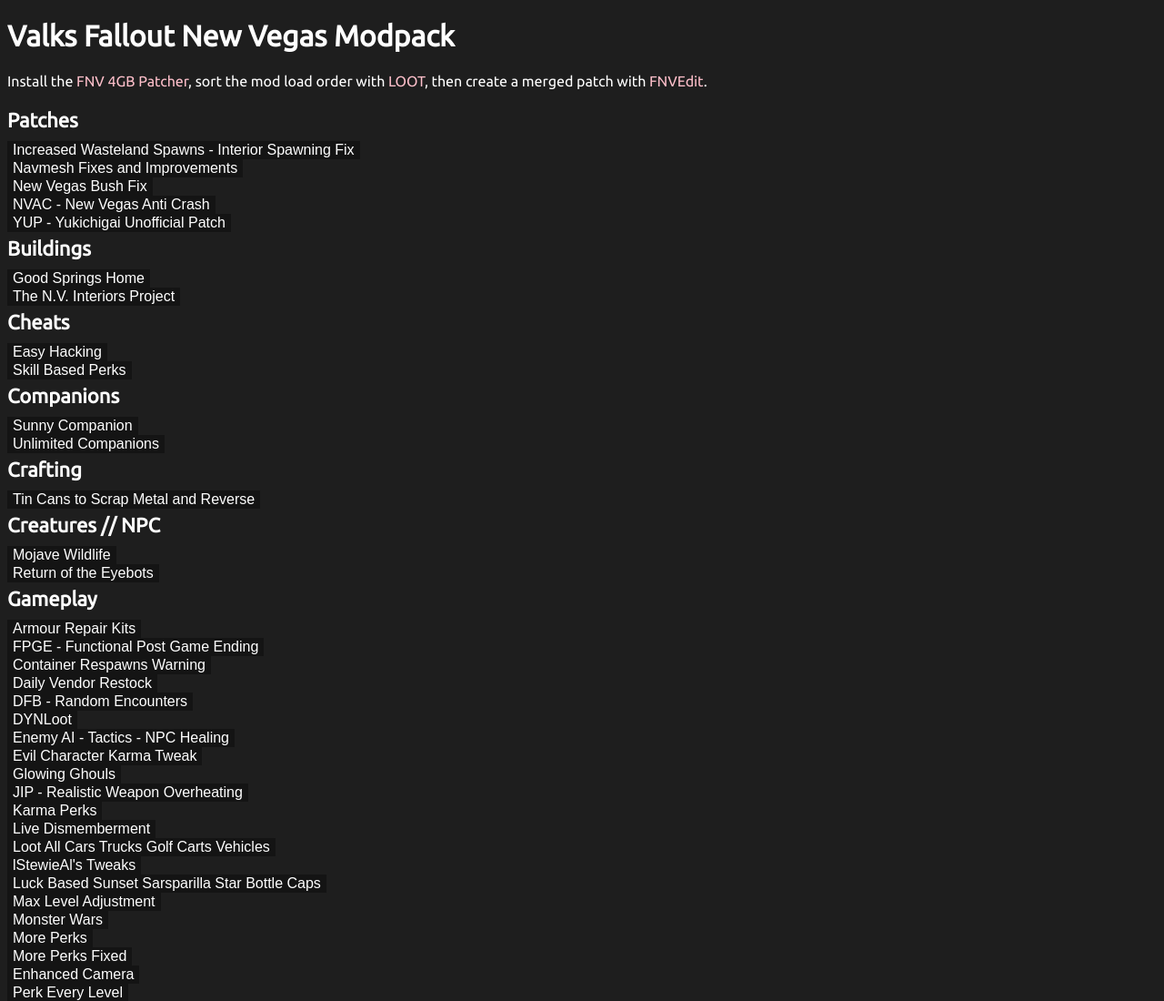
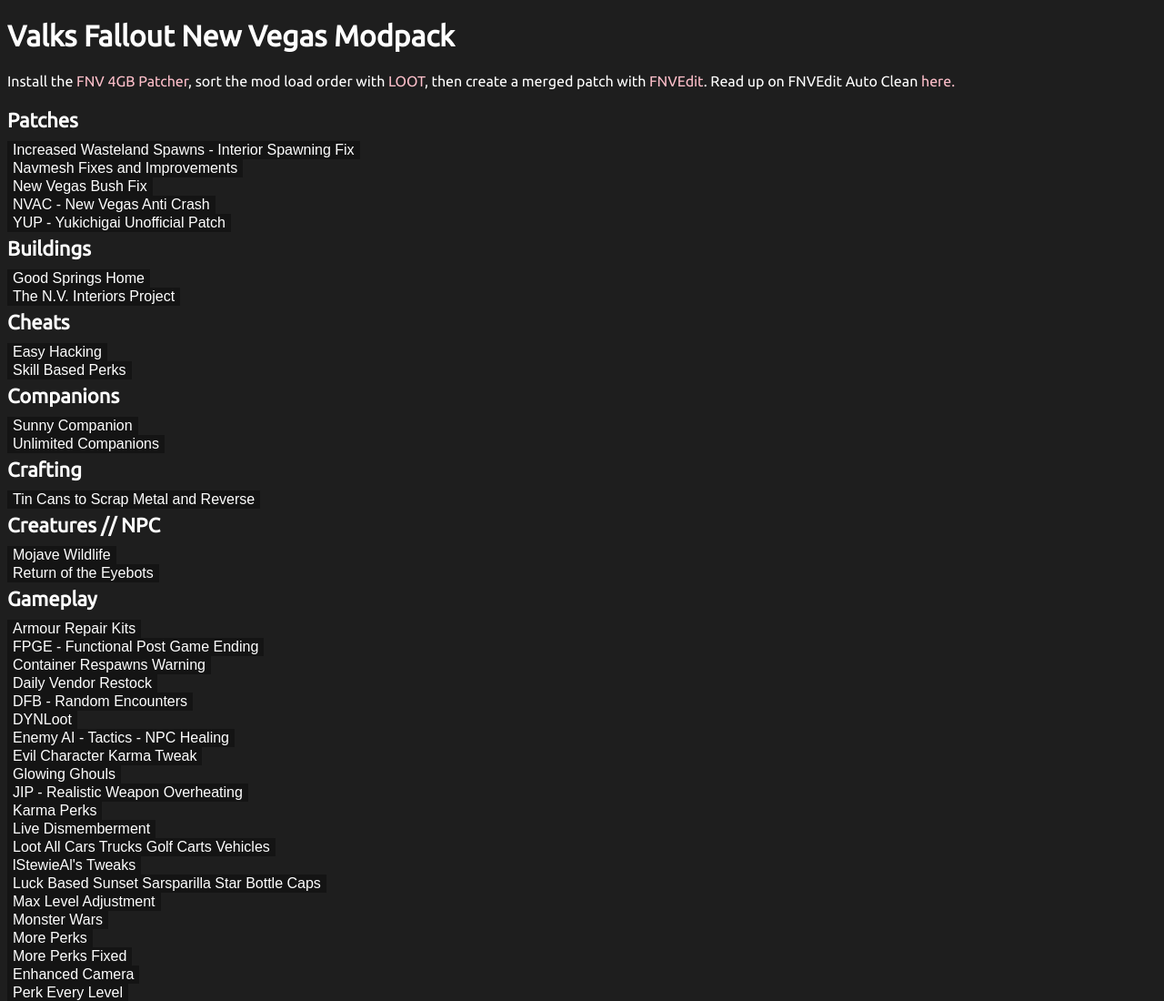
Before and after one commit to valkyrienyanko/FalloutNewVegasModpacks, a website: page public/index.html in a window 1280 px wide. Shown: the top 1100 px of the page at 91% size. Drawn offline with nearby package versions, Linux system fonts and the light colour scheme.

Commit message:
FNVEdit Auto Clean Note

```diff
--- a/public/index.html
+++ b/public/index.html
@@ -17,7 +17,7 @@
 
 <body>
 	<h1>Valks Fallout New Vegas Modpack</h1>
-	<p>Install the <a href="https://www.nexusmods.com/newvegas/mods/62552/" target="_blank">FNV 4GB Patcher</a>, sort the mod load order with <a href="https://loot.github.io" target="_blank">LOOT</a>, then create a merged patch with <a href="https://www.nexusmods.com/newvegas/mods/34703" target="_blank">FNVEdit</a>.</p>
+	<p>Install the <a href="https://www.nexusmods.com/newvegas/mods/62552/" target="_blank">FNV 4GB Patcher</a>, sort the mod load order with <a href="https://loot.github.io" target="_blank">LOOT</a>, then create a merged patch with <a href="https://www.nexusmods.com/newvegas/mods/34703" target="_blank">FNVEdit</a>. Read up on FNVEdit Auto Clean <a href="https://tes5edit.github.io/docs/5-mod-cleaning-and-error-checking.html#s_5-3-4" target="_blank">here.</a></p>
 	<h2>Patches</h2>
 	<ul>
 		<li><button onclick='mod(60727)'>Increased Wasteland Spawns - Interior Spawning Fix</button></li>
```
